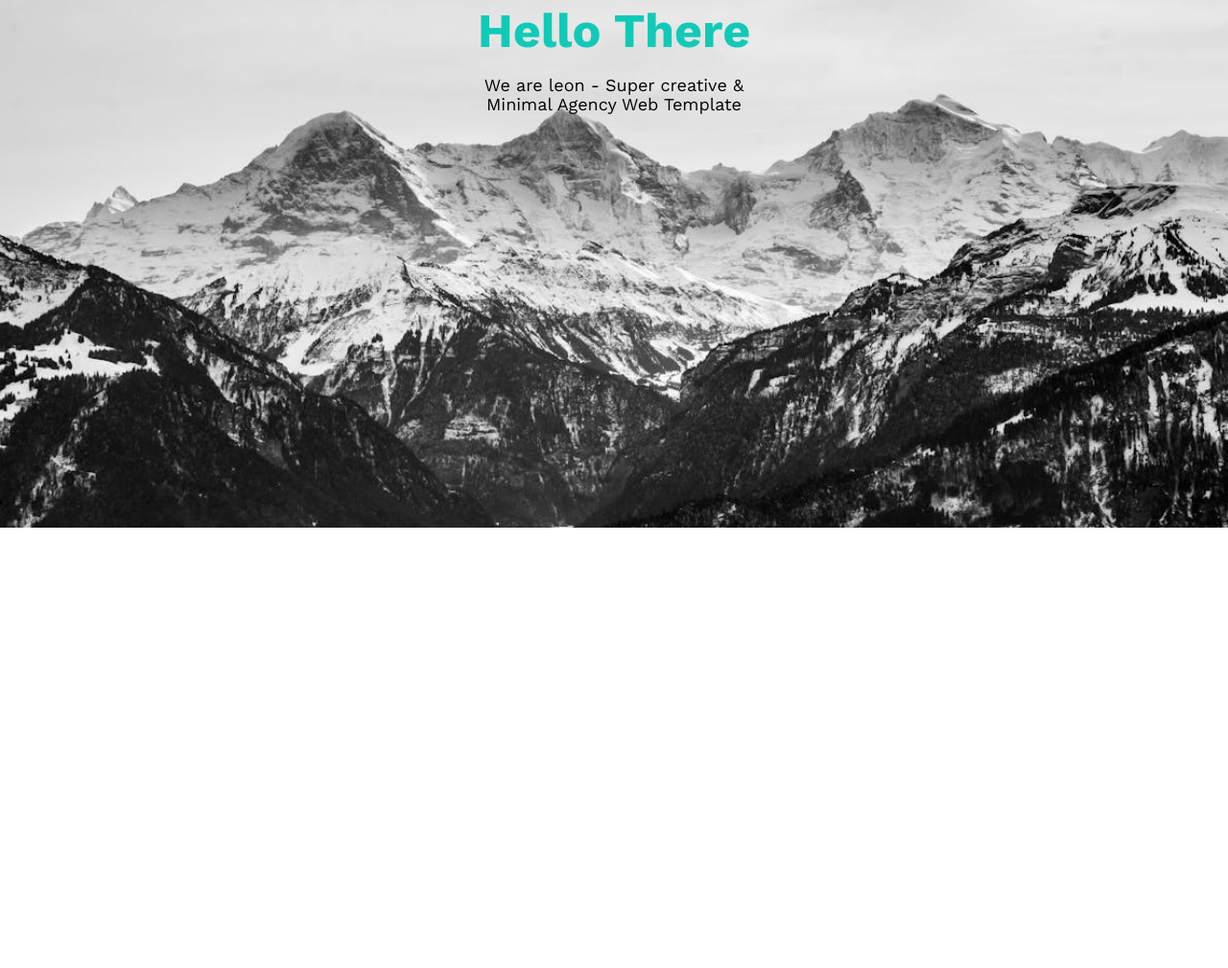
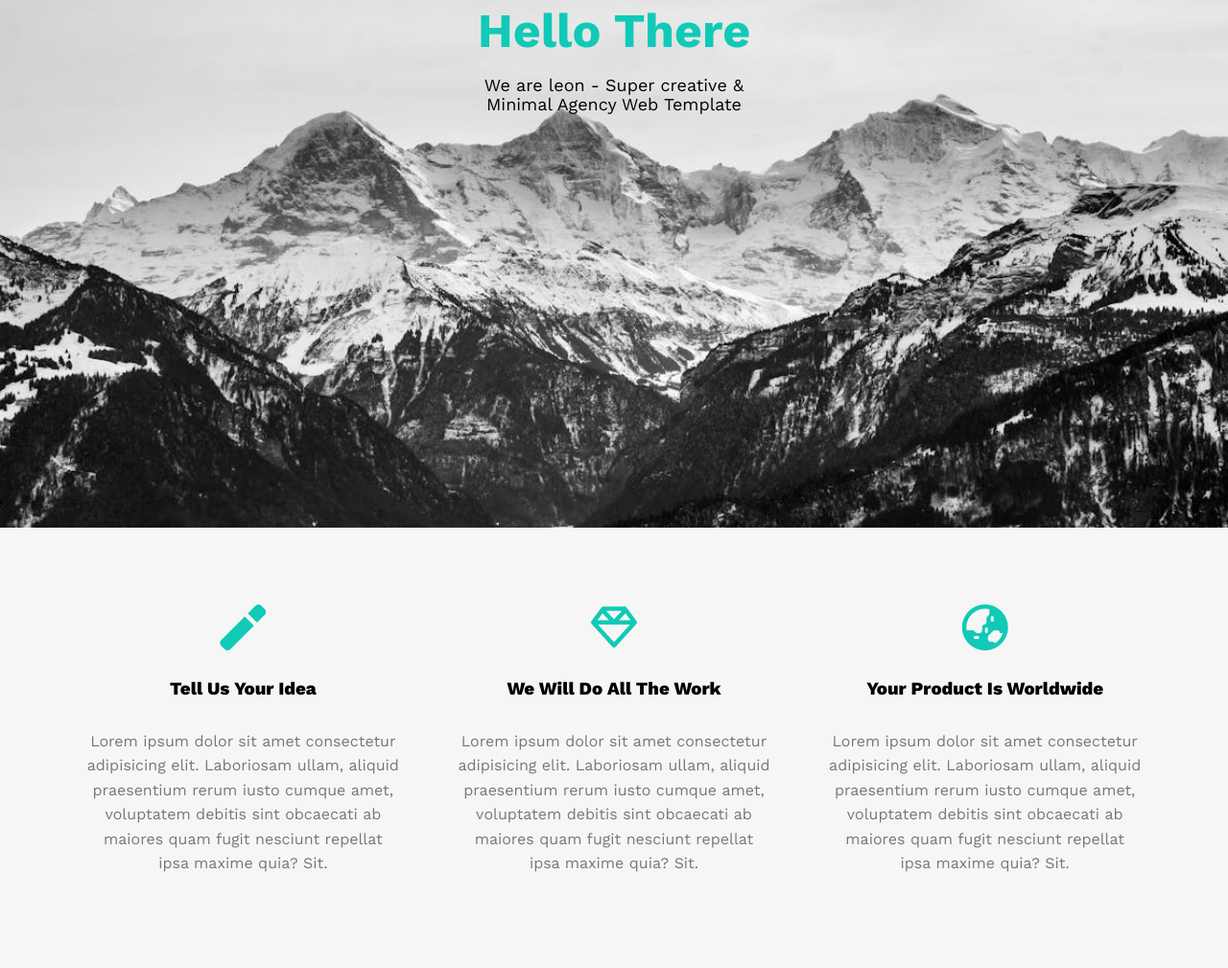
Before and after one commit to moumens/first-front-end-project, a plain HTML site: page index.html in a window 1280 px wide. Shown: the part 250-1259 px from the top of the page at 96% size. Before the commit the page ends 800 px from the top, so only its background shows below. Drawn offline with nearby package versions, Linux system fonts and the light colour scheme; a web font is replaced by a local one.

Commit message:
finished the feature section

```diff
--- a/css/leon.css
+++ b/css/leon.css
@@ -120,7 +120,6 @@
      display: none;
      z-index: 1;
 
-
  }
 
  .header .links ul li a {
@@ -178,3 +177,42 @@
 
 
  /*------------END LANDING---------------*/
+
+
+ /*------------START FEATURES---------------*/
+
+ .feature {
+     padding: 60px 0px;
+     background-color: #f6f6f6;
+ }
+
+ .feature .container {
+     display: grid;
+     grid-template-columns: repeat(auto-fill, minmax(300px, 1fr));
+     gap: 20px;
+
+ }
+
+ .feature .container .features {
+     padding: 20px;
+     text-align: center;
+ }
+
+ .feature .container .features i {
+     color: var(--main-color);
+ }
+
+ .feature .container .features h3 {
+     font-weight: 800;
+     margin: 30px 0;
+ }
+
+ .feature .container .features p {
+     color: #777;
+     line-height: 1.6;
+
+
+
+ }
+
+ /*------------END FEATURES---------------*/
--- a/index.html
+++ b/index.html
@@ -49,6 +49,44 @@
         </div>
     </div>
     <!--END LANDING-->
+
+    <!--START FEATURE-->
+
+    <div class="feature">
+        <div class="container">
+            <div class="features">
+                <i class="fas fa-magic fa-3x"></i>
+                <h3>Tell Us Your Idea</h3>
+                <p>Lorem ipsum dolor sit amet consectetur adipisicing elit. Laboriosam ullam, aliquid praesentium rerum
+                    iusto cumque amet, voluptatem debitis sint obcaecati ab maiores quam fugit nesciunt repellat ipsa
+                    maxime quia? Sit.</p>
+
+            </div>
+
+            <div class="features">
+                <i class="far fa-gem fa-3x"></i>
+                <h3>We Will Do All The Work</h3>
+                <p>Lorem ipsum dolor sit amet consectetur adipisicing elit. Laboriosam ullam, aliquid praesentium rerum
+                    iusto cumque amet, voluptatem debitis sint obcaecati ab maiores quam fugit nesciunt repellat ipsa
+                    maxime quia? Sit.</p>
+
+            </div>
+
+            <div class="features">
+                <i class="fas fa-globe-asia fa-3x"></i>
+                <h3>Your Product Is Worldwide</h3>
+                <p>Lorem ipsum dolor sit amet consectetur adipisicing elit. Laboriosam ullam, aliquid praesentium rerum
+                    iusto cumque amet, voluptatem debitis sint obcaecati ab maiores quam fugit nesciunt repellat ipsa
+                    maxime quia? Sit.</p>
+
+            </div>
+
+        </div>
+    </div>
+
+
+
+    <!--END FEATURE-->
 </body>
 
 </html>
```
